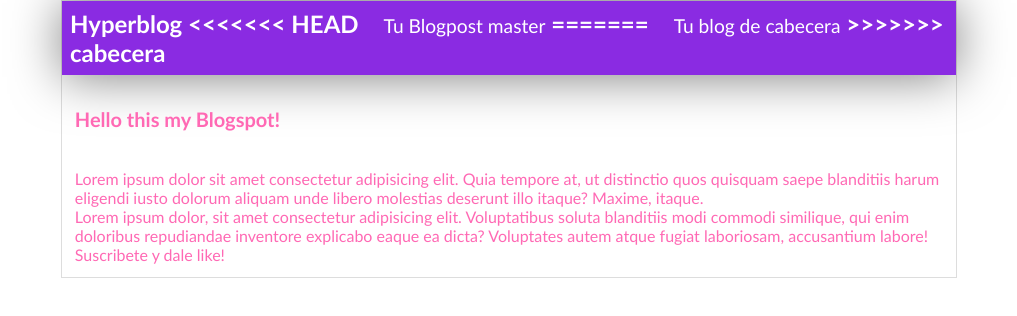
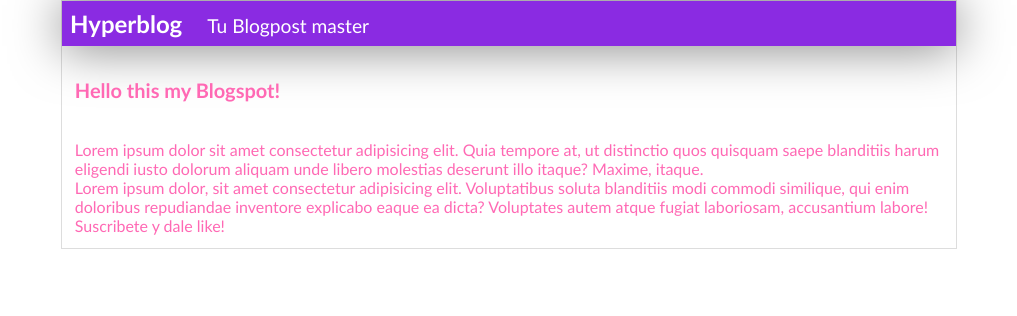
Before and after one commit to andreysabel/hyperblog, a plain HTML site: page index.html in a window 1280 px wide. Shown: the whole page, without its empty margins (131-1148 px from the left). Drawn offline with Linux system fonts and the light colour scheme.

Commit message:
modificando el index

```diff
--- a/index.html
+++ b/index.html
@@ -10,11 +10,7 @@
     <div class="container">
     <div class="cabecera">
       Hyperblog
-<<<<<<< HEAD
       <span id="tagline">Tu Blogpost master</span>
-=======
-      <span id="tagline">Tu blog de cabecera</span>
->>>>>>> cabecera
     </div>
       <div id="post">
         <br>
```
